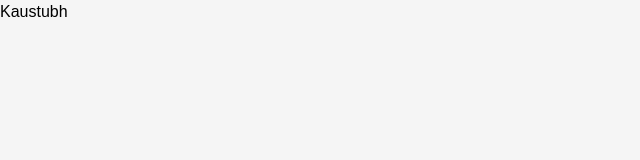
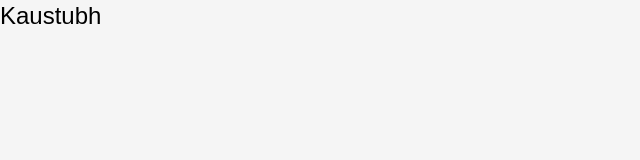
Before and after one commit to Kaustubh01/portfolio, a Next.js app: page / in a window 1280 px wide. Shown: the top 160 px of the page, without its empty margins (0-640 px from the left). Built offline with nearby package versions, Linux system fonts and the light colour scheme.

Commit message:
added fav icon

```diff
--- a/app/layout.tsx
+++ b/app/layout.tsx
@@ -13,8 +13,8 @@ const geistMono = Geist_Mono({
 });
 
 export const metadata: Metadata = {
-  title: "Create Next App",
-  description: "Generated by create next app",
+  title: "Kaustubh",
+  description: "portfolio",
 };
 
 export default function RootLayout({
--- a/app/page.tsx
+++ b/app/page.tsx
@@ -5,7 +5,7 @@ const Home = () => {
     <div
       className='bg-neutral-100 w-full h-screen'
     >
-      <h1 className='text-black'>Kaustubh</h1>
+      <h1 className='text-black text-2xl'>Kaustubh</h1>
     </div>
   )
 }
```
Also changed, not shown: 1 other file (tests, documents, lock files or other folders).
